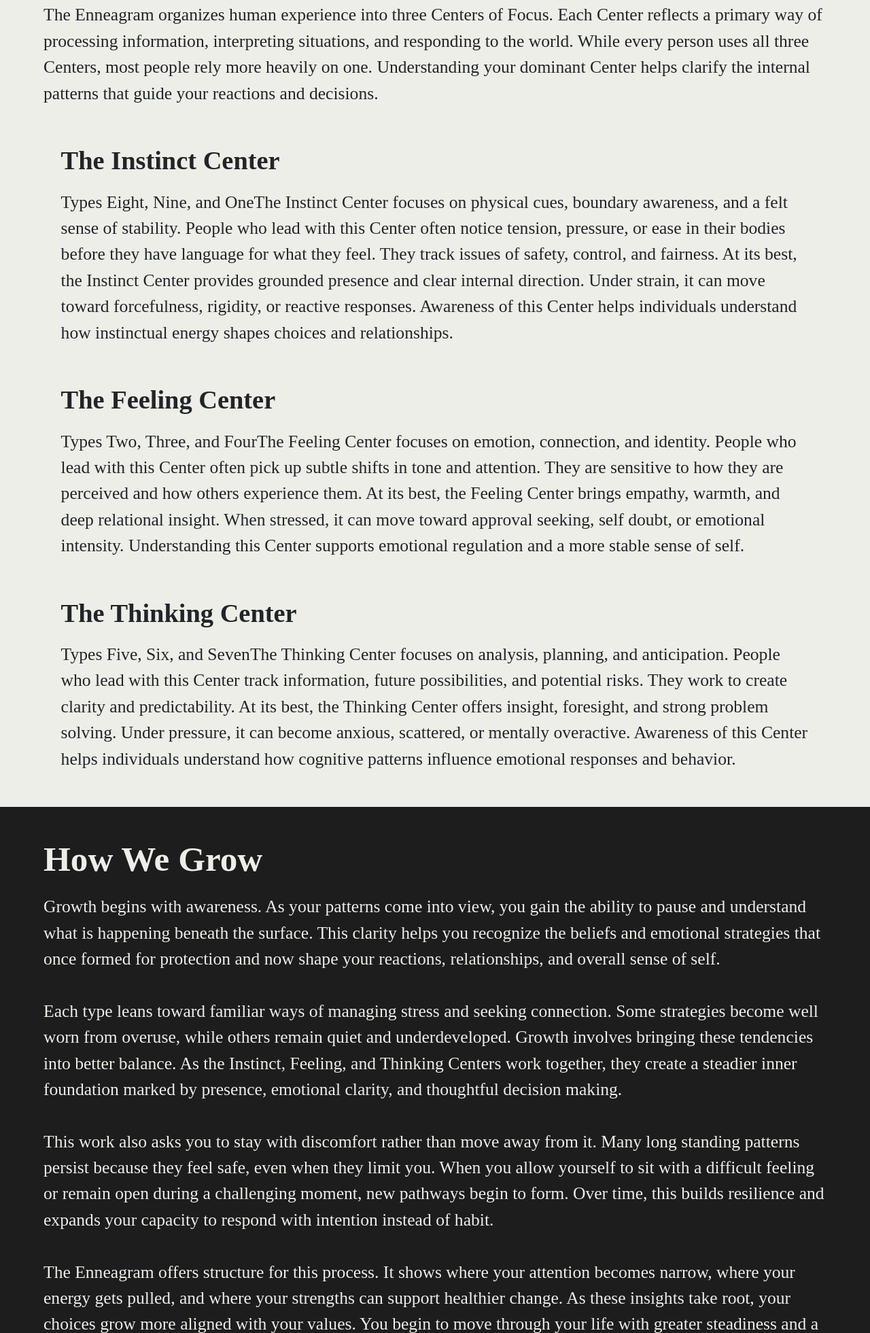
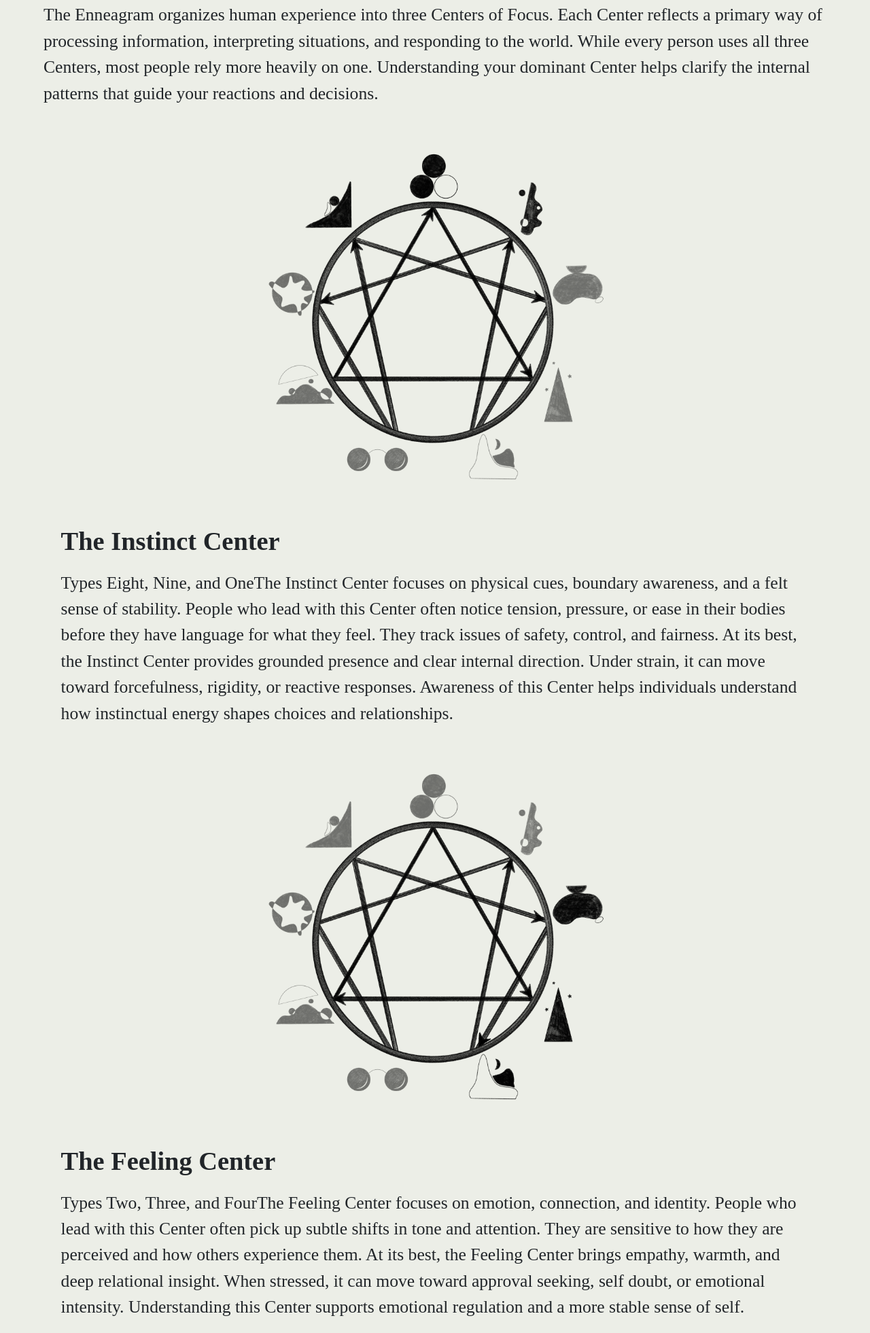
Before and after one commit to lelizaw/enneaStudio, a plain HTML site: page overview.html in a window 1280 px wide. Shown: the part 6635-8596 px from the top of the page at 68% size. Drawn offline with nearby package versions, Linux system fonts and the light colour scheme; no server answers.

Commit message:
12/6/25 11:11 triads

```diff
--- a/overview.html
+++ b/overview.html
@@ -37,23 +37,24 @@
             color: #eceee7;
 
         }
+
         .darkOverLink:hover {
             text-decoration: none;
             color: rgb(145, 145, 145);
 
         }
+
         .lightOverLink {
             text-decoration: none;
-    color: rgb(33,37,41);
+            color: rgb(33, 37, 41);
 
         }
+
         .lightOverLink:hover {
             text-decoration: none;
             color: rgb(145, 145, 145);
 
         }
-
-
     </style>
 
 
@@ -420,6 +421,14 @@
                         your dominant Center helps clarify the internal patterns that guide your reactions and
                         decisions.
                     </div>
+                    <br><br>
+                    <div class="row">
+                        <div class="col-lg-12">
+                            <a href="types.html">
+                                <div class="homeTypePic"><img class="homeTypePicImg" src="assets/triads/gut.png"></div>
+                            </a>
+                        </div>
+                    </div>
 
                     <div class="sectionSubHeading">
                         The Instinct Center
@@ -434,6 +443,18 @@
                         choices and relationships.
 
                     </div>
+
+                    <br><br>
+                    <div class="row">
+                        <div class="col-lg-12">
+                            <a href="types.html">
+                                <div class="homeTypePic"><img class="homeTypePicImg" src="assets/triads/heart.png">
+                                </div>
+                            </a>
+                        </div>
+                    </div>
+
+
                     <div class="sectionSubHeading">
                         The Feeling Center
                     </div>
@@ -446,6 +467,16 @@
                         emotional regulation and a more stable sense of self.
 
                     </div>
+
+                    <br><br>
+                    <div class="row">
+                        <div class="col-lg-12">
+                            <a href="types.html">
+                                <div class="homeTypePic"><img class="homeTypePicImg" src="assets/triads/head.png"></div>
+                            </a>
+                        </div>
+                    </div>
+
                     <div class="sectionSubHeading">
                         The Thinking Center
                     </div>
```
Also changed, not shown: assets/triads/gut.png (added), assets/triads/head.png (added), assets/triads/heart.png (added). Lines whose indentation alone changed are shown as unchanged.
